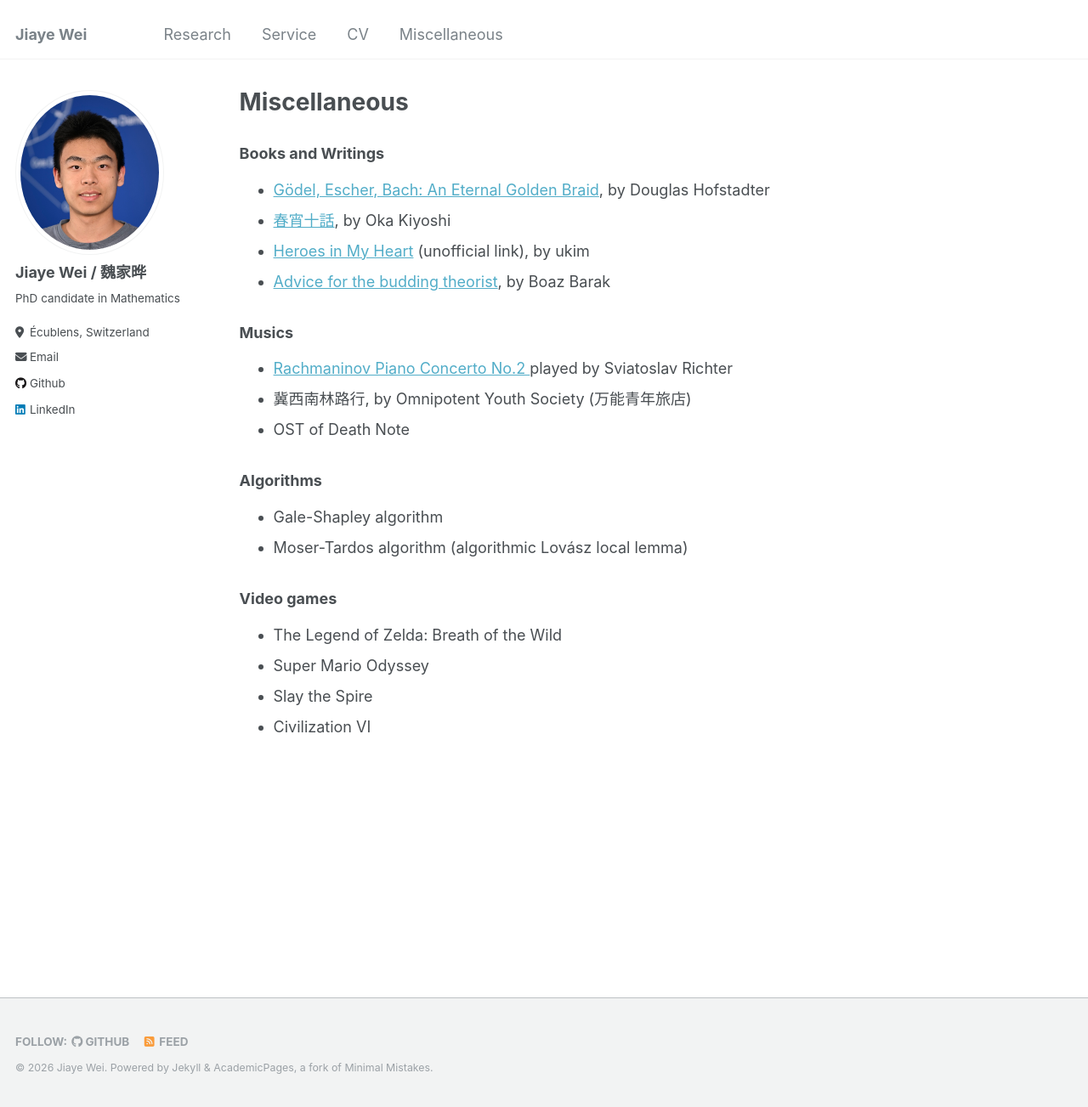
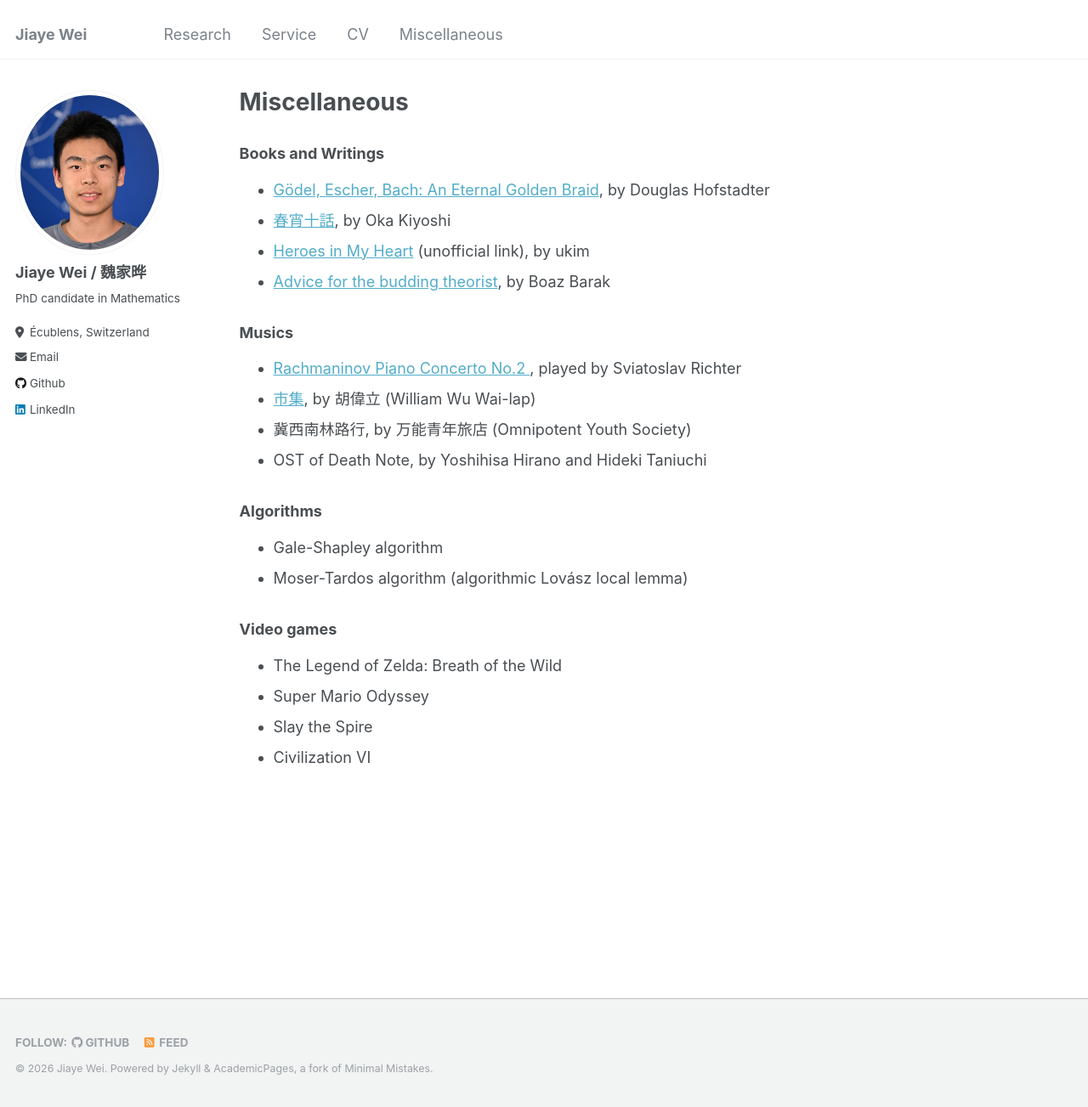
Before and after one commit to jiaye-W/jiaye-W.github.io, a Jekyll site: the page built from _pages/miscellaneous.md, in a window 1280 px wide and 1303 px high. Shown: the whole window at 85% size. Built offline with Jekyll 4.4.1, drawn with Linux system fonts in a browser that asks for light colours.

Commit message:
update misc

```diff
--- a/_pages/miscellaneous.md
+++ b/_pages/miscellaneous.md
@@ -21,9 +21,10 @@ A collection of memorable photos of mine: under constructions. -->
 - [Advice for the budding theorist](https://windowsontheory.org/2015/11/03/advice-for-the-budding-theorist/), by Boaz Barak
 
 ### Musics
-- [Rachmaninov Piano Concerto No.2 ](https://www.youtube.com/watch?v=uT_ZhhQeudY) played by Sviatoslav Richter
-- 冀西南林路行, by Omnipotent Youth Society (万能青年旅店)
-- OST of Death Note
+- [Rachmaninov Piano Concerto No.2 ](https://www.youtube.com/watch?v=uT_ZhhQeudY), played by Sviatoslav Richter
+- [市集](https://www.youtube.com/watch?v=LUbg-bwq03E), by 胡偉立 (William Wu Wai-lap)
+- 冀西南林路行, by 万能青年旅店 (Omnipotent Youth Society)
+- OST of Death Note, by Yoshihisa Hirano and Hideki Taniuchi
 
 ### Algorithms
 - Gale-Shapley algorithm
```
